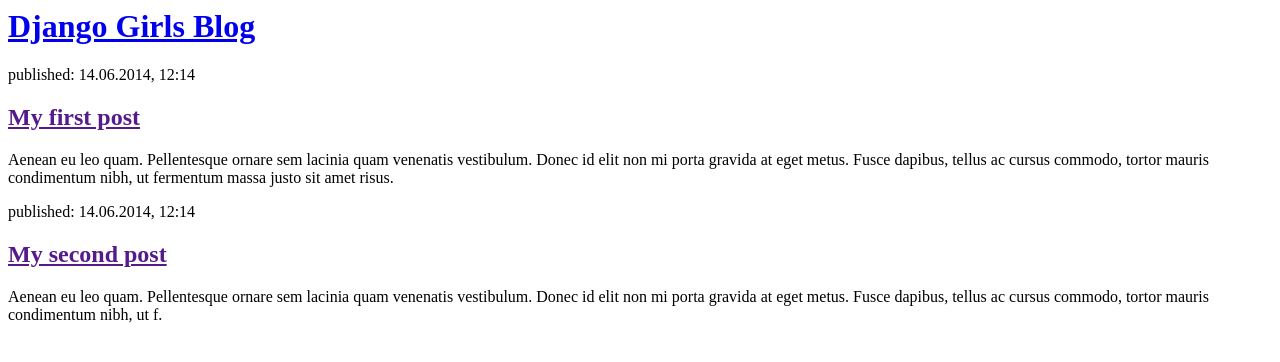
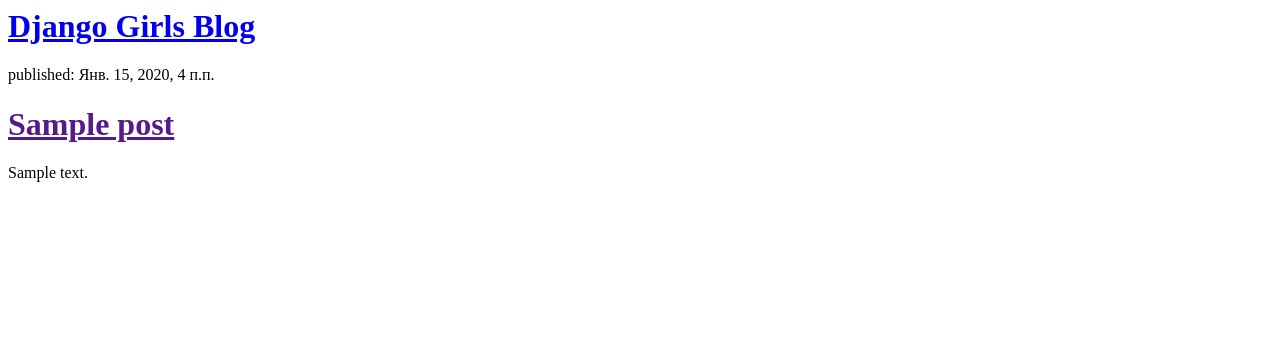
Before and after one commit to RowdyKGZ/my-first-blog, a Django app: page / in a window 1280 px wide. Shown: the top 362 px of the page. Run offline with Django 3.2, Linux system fonts and the light colour scheme; tables that the repository leaves empty hold one stand-in row (values such as "Sample post").

Commit message:
Modifed templates to display post from database.

```diff
--- a/blog/templates/blog/post_list.html
+++ b/blog/templates/blog/post_list.html
@@ -1,22 +1,11 @@
-<html>
-    <head>
-        <title>RowdyKG blog</title>
-    </head>
-    <body>
-        <div>
-            <h1><a href="/">Django Girls Blog</a></h1>
-        </div>
+<div>
+    <h1><a href="/">Django Girls Blog</a></h1>
+</div>
 
-        <div>
-            <p>published: 14.06.2014, 12:14</p>
-            <h2><a href="">My first post</a></h2>
-            <p>Aenean eu leo quam. Pellentesque ornare sem lacinia quam venenatis vestibulum. Donec id elit non mi porta gravida at eget metus. Fusce dapibus, tellus ac cursus commodo, tortor mauris condimentum nibh, ut fermentum massa justo sit amet risus.</p>
-        </div>
-
-        <div>
-            <p>published: 14.06.2014, 12:14</p>
-            <h2><a href="">My second post</a></h2>
-            <p>Aenean eu leo quam. Pellentesque ornare sem lacinia quam venenatis vestibulum. Donec id elit non mi porta gravida at eget metus. Fusce dapibus, tellus ac cursus commodo, tortor mauris condimentum nibh, ut f.</p>
-        </div>
-    </body>
-</html>
+{% for posts in post %}
+    <div>
+        <p>published: {{ posts.published_date }}</p>
+        <h1><a href="">{{ posts.title }}</a></h1>
+        <p>{{ posts.text|linebreaksbr }}</p>
+    </div>
+{% endfor %}
--- a/blog/views.py
+++ b/blog/views.py
@@ -1,5 +1,8 @@
 from django.shortcuts import render
+from .models import Post
+from django.utils import timezone
 
 
 def post_list(request):
-    return render(request, 'blog/post_list.html', {})
+    posts = Post.objects.filter(published_date__lte=timezone.now()).order_by('published_date')
+    return render(request, 'blog/post_list.html', {'post': posts})
```
Also changed, not shown: blog/admin.py (line endings or trailing spaces), mysite/urls.py (line endings or trailing spaces).
